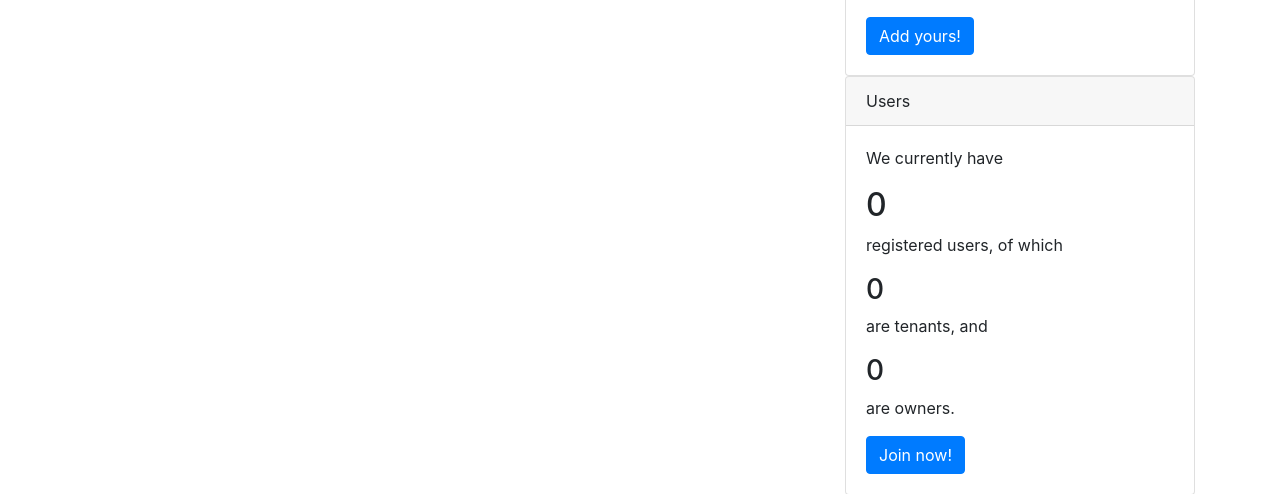
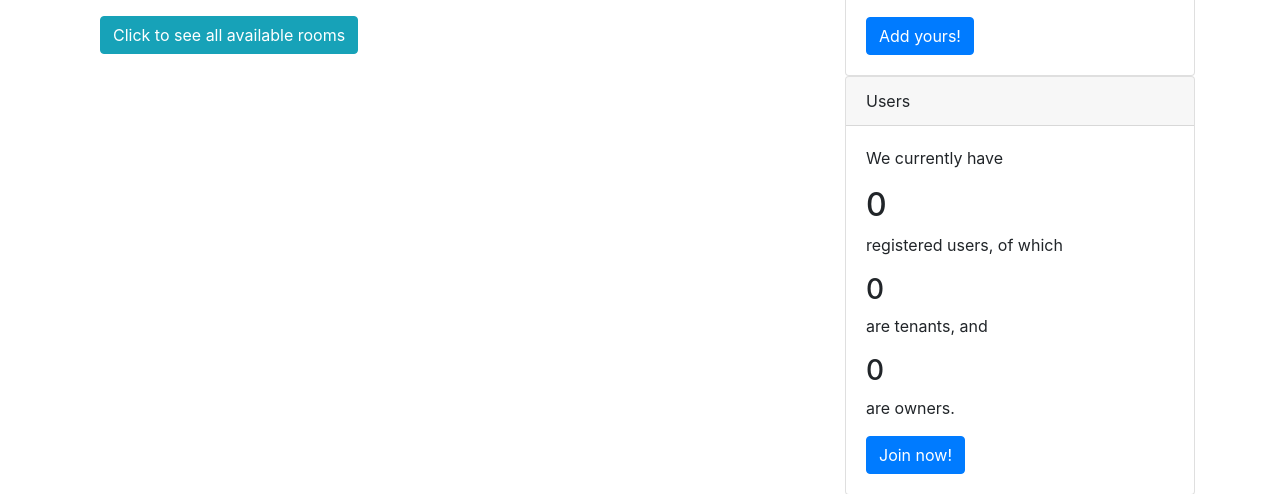
Before and after one commit to j-boers-13/DDWT19_FINAL_PROJECT, a PHP site: page /DDWT19_FINAL_PROJECT/final/overview/ in a window 1280 px wide. Shown: the part 259-753 px from the top of the page. Run offline with PHP 8.4, Linux system fonts and the light colour scheme; data that the repository does not hold is empty.

Commit message:
Added room table with max n rows for homepage. Also added 'see more rooms' button that redirects to room overview

```diff
--- a/final/index.php
+++ b/final/index.php
@@ -71,7 +71,9 @@ if (new_route('/DDWT19_FINAL_PROJECT/final/', 'get')) {
 
     /* Page content */
     $page_subtitle = 'The online platform for room tenants and -owners!';
-    $page_content = 'On room overview you can see all rooms.';
+    $page_content = 'Latest added rooms:';
+    $left_content = get_room_table(get_available_rooms($db, true), $db);
+
 
     /* Get error msg from remove post route */
     if ( isset($_GET['error_msg']) ) {
@@ -97,7 +99,7 @@ elseif (new_route('/DDWT19_FINAL_PROJECT/final/overview/', 'get')) {
     /* Page content */
     $page_subtitle = 'The overview of all available rooms';
     $page_content = 'Here you find all rooms listed on ROOM.NET';
-    $left_content = get_room_table(get_available_rooms($db), $db);
+    $left_content = get_room_table(get_available_rooms($db, false), $db);
 
     /* Get error msg from remove post route */
     if ( isset($_GET['error_msg']) ) {
--- a/final/model.php
+++ b/final/model.php
@@ -401,11 +401,16 @@ function p_print($input){
 
 /**
  * Get array with all listed series from the database
- * @param object $pdo database object
+ * @param object $pdo database object, bool $limit quantity of rows (if false then show all rows)
  * @return array Associative array with all series
  */
-function get_available_rooms($pdo){
-    $stmt = $pdo->prepare('SELECT * FROM rooms WHERE is_available = 1');
+function get_available_rooms($pdo, $limit){
+    if($limit === true) {
+        $stmt = $pdo->prepare('SELECT * FROM rooms WHERE is_available = 1 ORDER BY id DESC LIMIT 5');
+    }
+    else{
+        $stmt = $pdo->prepare('SELECT * FROM rooms WHERE is_available = 1 ORDER BY id DESC');
+    }
     $stmt->execute();
     $rooms = $stmt->fetchAll();
     $room_exp = Array();
--- a/final/views/main.php
+++ b/final/views/main.php
@@ -33,6 +33,9 @@
                     <h5><?= $page_subtitle ?></h5>
                     <p><?= $page_content ?></p>
                     <?php if(isset($left_content)){echo $left_content;} ?>
+                    <div class ='col-sm-2'>
+                        <a href="/DDWT19_FINAL_PROJECT/final/overview/" role="button" class="btn btn-info">Click to see all available rooms</a>
+                    </div>
                 </div>
 
                 <!-- Right column -->
```
